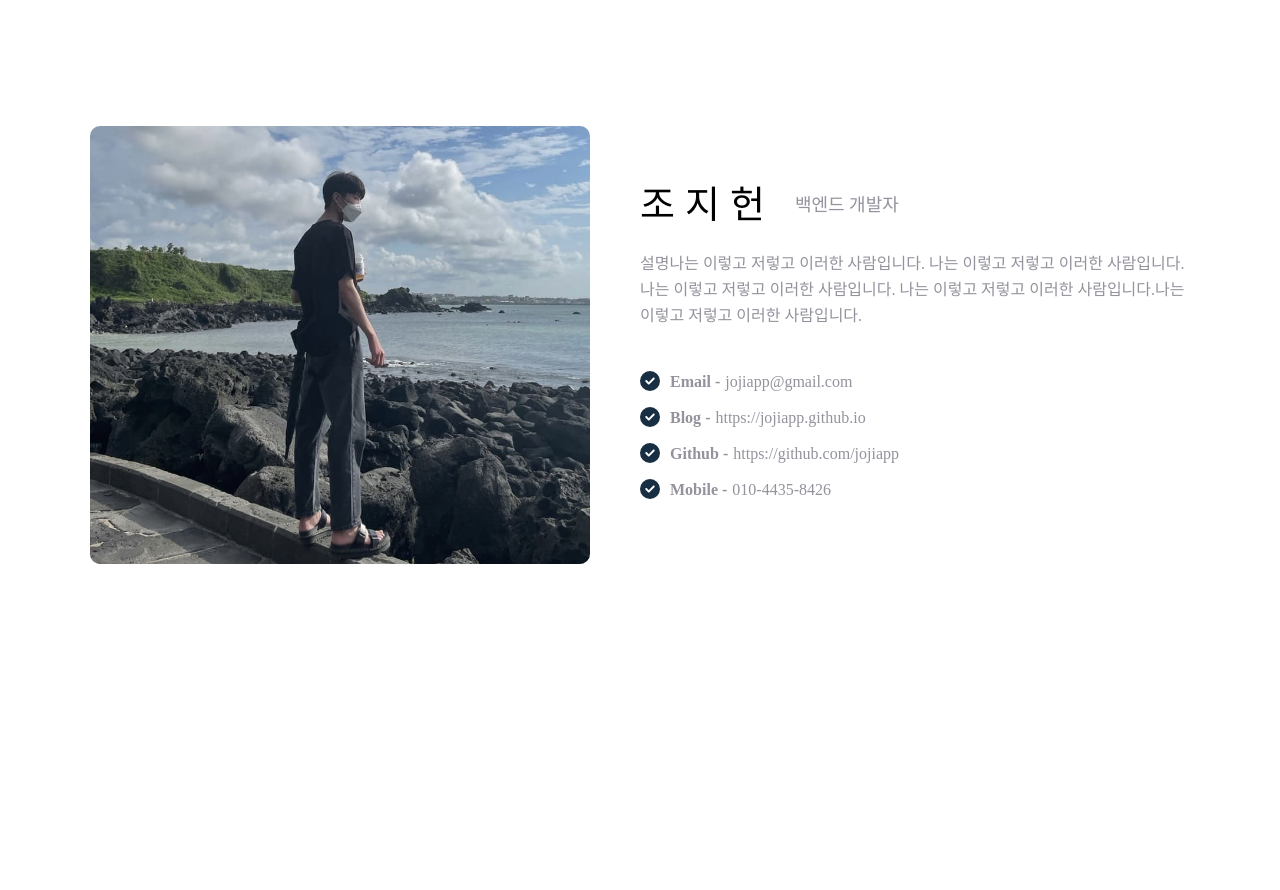
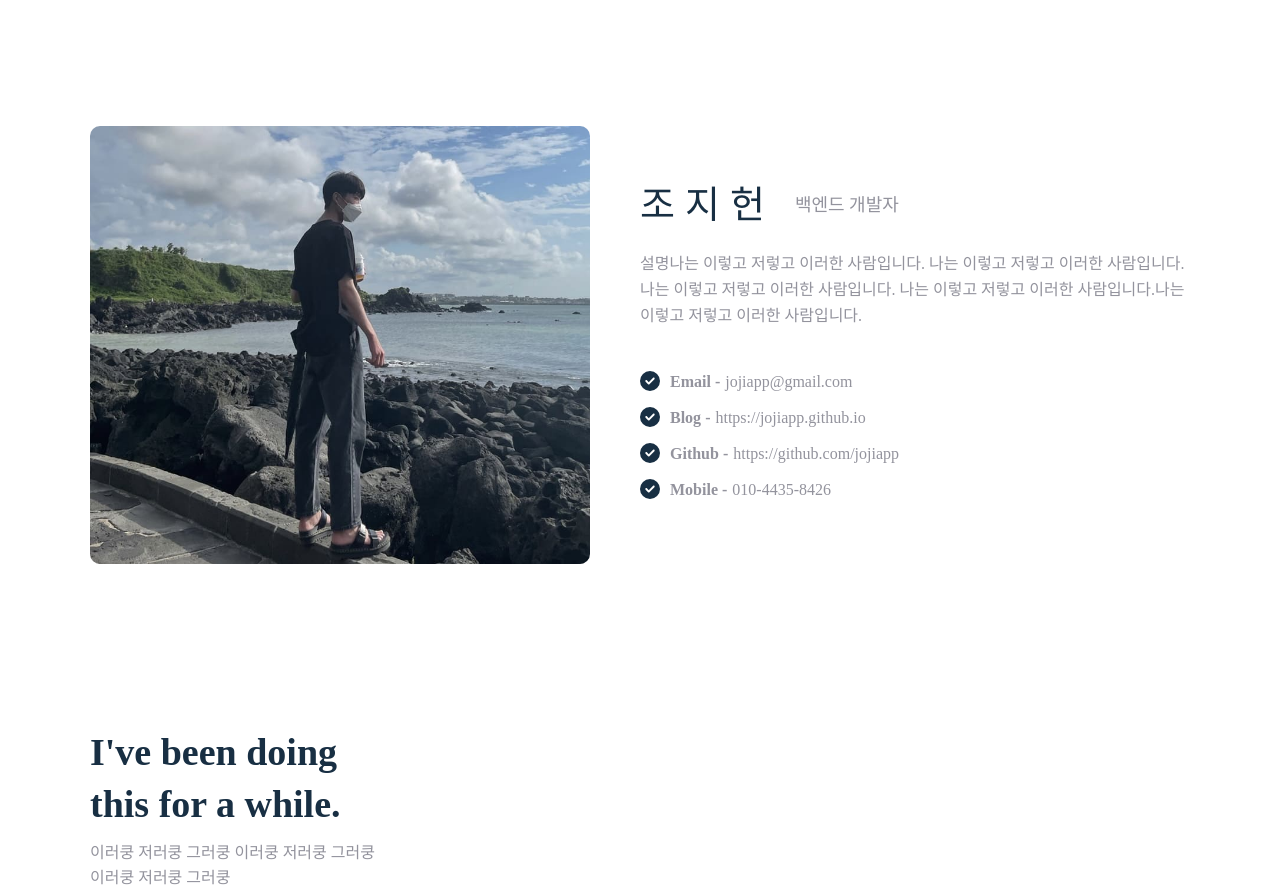
Before and after one commit to jojiapp/blog-temp, a Next.js app: page / in a window 1280 px wide. Shown: the part 200-1090 px from the top of the page. Before the commit the page ends 800 px from the top, so only its background shows below. Built offline with nearby package versions, Linux system fonts and the light colour scheme.

Commit message:
[추가] index page History layout

```diff
--- a/pages/index.tsx
+++ b/pages/index.tsx
@@ -1,10 +1,23 @@
 import type {NextPage} from 'next';
 import Profile from '../src/components/index/profile/Profile';
+import History from '../src/components/index/history';
+import styled from 'styled-components';
 
 const Home: NextPage = () => {
   return (
-      <Profile />
+      <Container>
+        <Profile />
+        <History />
+      </Container>
   );
 };
 
+// === Styled === //
+
+const Container = styled.div`
+  & > div:not(:last-of-type) {
+    margin-bottom: 16rem;
+  }
+`;
+
 export default Home;
--- /dev/null
+++ b/src/components/index/history/History.tsx
@@ -0,0 +1,18 @@
+import styled from 'styled-components';
+import HistoryTitle from './historyTitle';
+import HistoryContent from './historyContent';
+
+const History = () => (
+    <Container>
+      <HistoryTitle />
+      <HistoryContent />
+    </Container>
+);
+
+// ===  Styled === //
+
+const Container = styled.div`
+  display: flex;
+`;
+
+export default History;
--- /dev/null
+++ b/src/components/index/history/historyContent/HistoryContent.tsx
@@ -0,0 +1,15 @@
+import styled from 'styled-components';
+
+const HistoryContent = () => (
+    <Container>
+
+    </Container>
+);
+
+// === Styled === //
+
+const Container = styled.div`
+  flex: 2;
+`;
+
+export default HistoryContent;
--- /dev/null
+++ b/src/components/index/history/historyContent/index.tsx
@@ -0,0 +1,3 @@
+import HistoryContent from './HistoryContent';
+
+export default HistoryContent;
--- /dev/null
+++ b/src/components/index/history/historyTitle/HistoryTitle.tsx
@@ -0,0 +1,30 @@
+import styled from 'styled-components';
+
+const HistoryTitle = () => (
+    <Container>
+      <Title>{'I\'ve'} been doing this for a while.</Title>
+      <Description>이러쿵 저러쿵 그러쿵 이러쿵 저러쿵 그러쿵 이러쿵 저러쿵 그러쿵</Description>
+    </Container>
+);
+
+// === Styled === //
+
+const Container = styled.div`
+  flex: 1;
+  padding-right: 20rem;
+`;
+
+const Title = styled.h2`
+  font-size: 3.8rem;
+  font-weight: bold;
+  line-height: 5.2rem;
+  margin-bottom: 1rem;
+`;
+
+const Description = styled.div`
+  font-size: 1.6rem;
+  line-height: 2.5rem;
+  color: var(--gray);
+`;
+
+export default HistoryTitle;
--- /dev/null
+++ b/src/components/index/history/historyTitle/index.tsx
@@ -0,0 +1,3 @@
+import HistoryTitle from './HistoryTitle';
+
+export default HistoryTitle;
--- /dev/null
+++ b/src/components/index/history/index.tsx
@@ -0,0 +1,3 @@
+import History from './History';
+
+export default History;
--- a/src/components/index/profile/Profile.tsx
+++ b/src/components/index/profile/Profile.tsx
@@ -3,15 +3,15 @@ import ProfileImage from './profileImage';
 import ProfileInfo from './profileInfo';
 
 const Profile = () => (
-    <ProfileContainer>
+    <Container>
       <ProfileImage />
       <ProfileInfo />
-    </ProfileContainer>
+    </Container>
 );
 
 // === Styled === //
 
-const ProfileContainer = styled.div`
+const Container = styled.div`
   display: flex;
   align-items: center;
 `;
--- a/styles/globalStyle.ts
+++ b/styles/globalStyle.ts
@@ -12,6 +12,8 @@ const GlobalStyle = createGlobalStyle`
   html, body {
     font-size: 10px !important;
     height: 100%;
+    color: var(--point);
+    word-break: keep-all;
   }
 
   ${reset}
```
